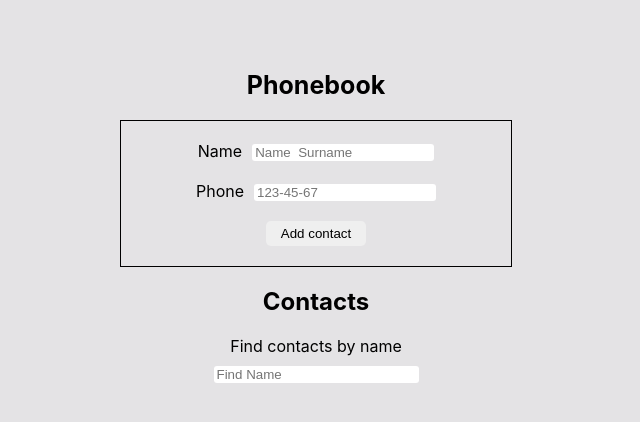
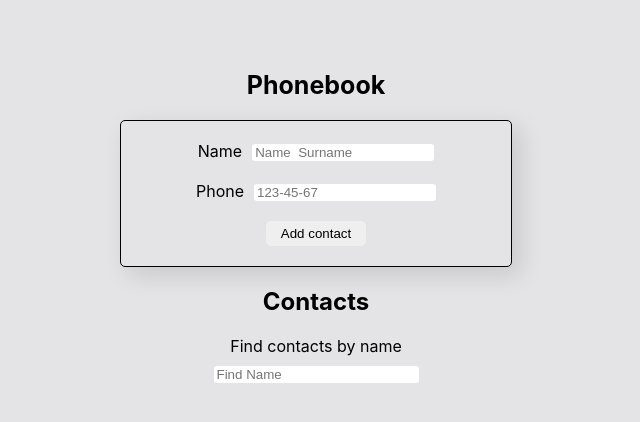
Before and after one commit to alexandr-nik/goit-react-hw-03-phonebook, a React (Create React App) app: page / in a window 1280 px wide. Shown: the top 422 px of the page, without its empty margins (324-964 px from the left). Built offline with nearby package versions, Linux system fonts and the light colour scheme.

Commit message:
Update ContactForm.styled.js

```diff
--- a/src/components/ContactForm/ContactForm.styled.js
+++ b/src/components/ContactForm/ContactForm.styled.js
@@ -16,6 +16,8 @@ export const PhonebookForm = styled.form`
   margin: 0 auto;
   padding: 20px;
   margin-bottom: 20px;
+  border-radius: 5px;
+  box-shadow: 8px 8px 24px 0px rgb(12 12 12 / 13%);
 `;
 export const PhonebookLable = styled.label`
   font-size: 16px;
```
